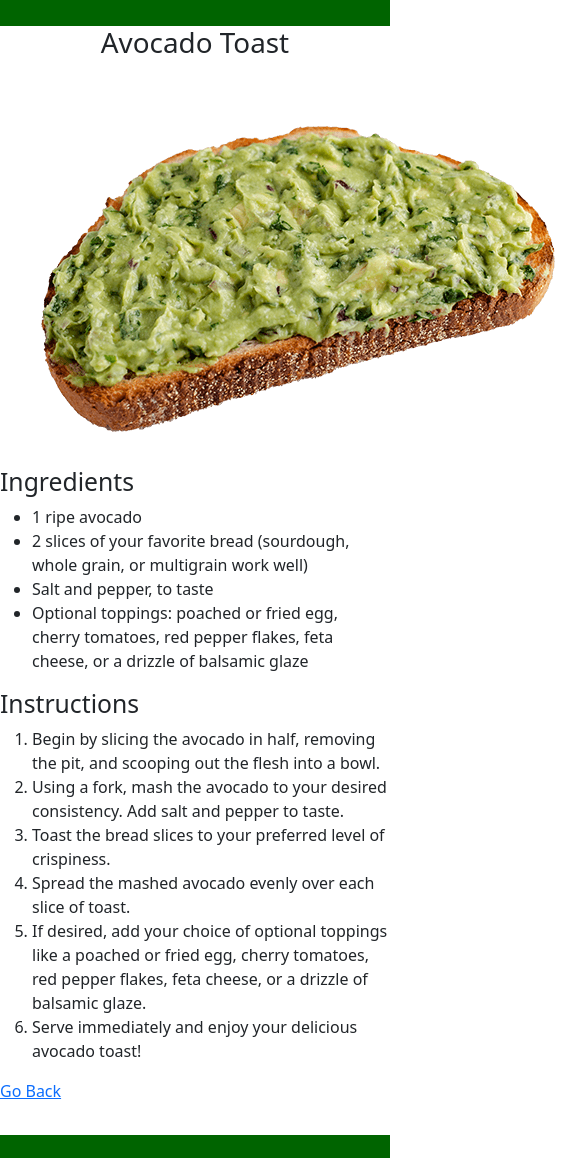
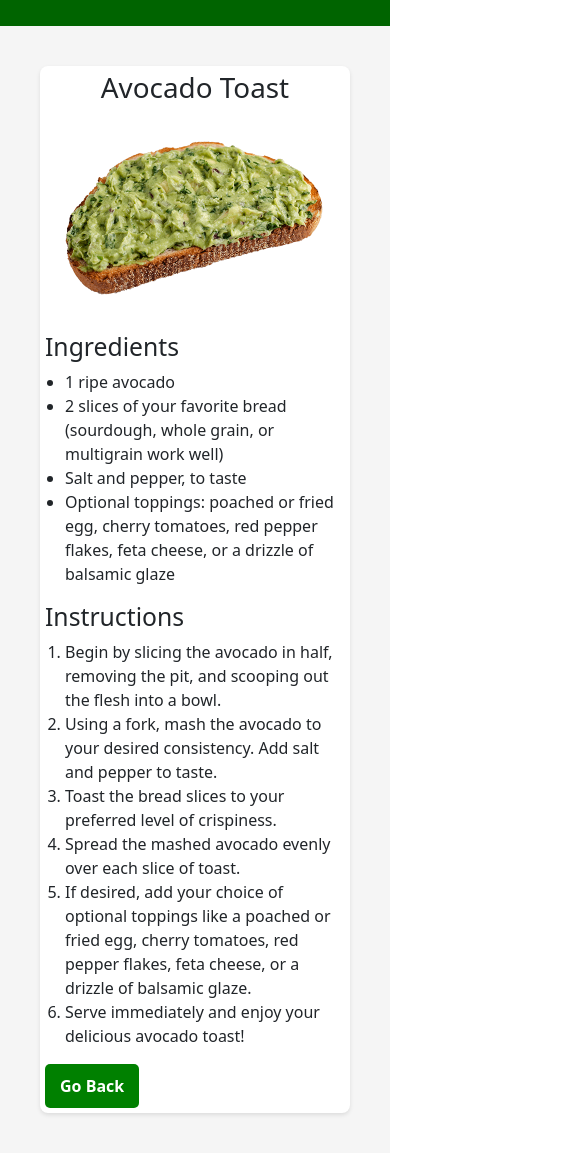
Before and after one commit to notjasonlin/cosi-103a, a React (Create React App) app in the folder avocado/: page /recipe/1 in a window 390 px wide. Shown: the part 314-1472 px from the top of the page, 585 px wide, since content can reach past the window. Built offline with nearby package versions, Linux system fonts and the light colour scheme.

Commit message:
Added CSS for each individual recipe page

```diff
--- a/avocado/src/card.js
+++ b/avocado/src/card.js
@@ -1,13 +1,18 @@
 import React from "react";
-import Card from "react-bootstrap/Card";
-import recipesData from "./data/recipeData";
+import { Card, Button } from "react-bootstrap";
 import { Link } from "react-router-dom";
+import recipesData from "./recipeData";
 
 function RecipeCard({ recipeId }) {
 	const recipeData = recipesData.find((recipe) => recipe.id === recipeId);
+
+	if (!recipeData) {
+		return <div>Recipe not found!</div>;
+	}
+
 	return (
 		<Card
-			text={"light"}
+			text="light"
 			border="success"
 			style={{
 				backgroundColor: "#272727",
@@ -28,13 +33,15 @@ function RecipeCard({ recipeId }) {
 					height: "20vw",
 					objectFit: "cover",
 					padding: "1rem",
-					borderRadius: "2rem 2rem 2rem 2rem",
+					borderRadius: "2rem",
 				}}
 			/>
 			<Card.Body>
 				<Card.Title>{recipeData.name}</Card.Title>
 				<Card.Text>{recipeData.description}</Card.Text>
-				<Link to={`/recipe/${recipeData.id}`}>Go To Recipe!</Link>
+				<Link to={`/recipe/${recipeData.id}`} style={{ textDecoration: 'none' }}>
+					<Button variant="success" style={{ borderRadius: '2rem' }}>Go To Recipe!</Button>
+				</Link>
 			</Card.Body>
 		</Card>
 	);
--- a/avocado/src/container.js
+++ b/avocado/src/container.js
@@ -1,7 +1,6 @@
 import Container from "react-bootstrap/Container";
 import Row from "react-bootstrap/Row";
-import Col from "react-bootstrap/Col";
-import recipesData from "./data/recipeData";
+import recipesData from "./recipeData";
 
 import RecipeCard from "./card";
 
--- /dev/null
+++ b/avocado/src/recipe.css
@@ -0,0 +1,108 @@
+/* General styles for the recipe list */
+.recipe-list {
+    display: flex;
+    justify-content: center;
+    padding: 20px;
+    background-color: #f5f5f5;
+    min-height: 60vh;
+    /* Ensure it takes at least the full height of the viewport */
+}
+
+/* Styles for individual recipe cards */
+.recipe {
+    background-color: #ffffff;
+    box-shadow: 0 2px 4px rgba(0, 0, 0, 0.1);
+    border-radius: 8px;
+    display: flex;
+    /* Use flexbox to lay out children horizontally */
+    align-items: center;
+    /* Align children vertically */
+    padding: 5px;
+    max-width: 100%;
+    /* Ensure it does not overflow the screen width */
+    margin: 20px;
+    overflow: hidden;
+    /* Hide overflow to maintain border-radius */
+}
+
+/* Recipe image styles */
+.recipe img {
+    max-width: 200px;
+    /* Set a max-width for the image */
+    height: auto;
+    border-radius: 8px;
+    margin-right: 20px;
+    /* Add margin between image and content */
+}
+
+/* Recipe content styles */
+.recipe-content {
+    display: flex;
+    flex-direction: column;
+    /* Lay out content vertically */
+    align-items: flex-start;
+    /* Align content to the start of the flex container */
+}
+
+/* Ingredient list styles */
+.ingredients,
+.instructions {
+    margin-right: 20px;
+    /* Add space between the ingredients and instructions */
+}
+
+/* List styles */
+.ingredients ul,
+.instructions ol {
+    padding-left: 20px;
+    /* Add padding inside the list */
+}
+
+/* Back link styles */
+.recipe a {
+    background-color: green;
+    color: #ffffff;
+    padding: 10px 15px;
+    border-radius: 5px;
+    text-decoration: none;
+    font-weight: bold;
+    transition: background-color 0.3s;
+    margin-top: auto;
+    /* Push the button to the bottom of the card */
+    align-self: flex-start;
+    /* Align button to the start of the flex container */
+}
+
+.recipe a:hover {
+    background-color: #0056b3;
+}
+
+/* Responsive design for smaller screens */
+@media (max-width: 1024px) {
+    .recipe {
+        flex-direction: column;
+        /* Stack elements vertically on smaller screens */
+        align-items: center;
+        /* Center align items for better appearance */
+    }
+
+    .recipe img {
+        max-width: 100%;
+        /* Allow image to fill the card width */
+        margin-right: 0;
+        /* Remove margin between image and content */
+        margin-bottom: 20px;
+        /* Add space below the image */
+    }
+
+    .recipe-content {
+        width: 100%;
+        /* Allow content to fill the width of the card */
+    }
+
+    .ingredients,
+    .instructions {
+        margin-right: 0;
+        /* Remove margin between the ingredients and instructions */
+    }
+}
--- a/avocado/src/data/recipeData.js
+++ b/avocado/src/recipeData.js
@@ -1,3 +1,5 @@
+import './recipe.css';
+
 const recipesData = [
 	{
 		id: 1,
--- a/avocado/src/recipes.js
+++ b/avocado/src/recipes.js
@@ -1,7 +1,8 @@
 import React from "react";
 import { Link } from "react-router-dom";
-import recipesData from "./data/recipeData.js";
+import recipesData from "./recipeData.js";
 import "./dropDown.css";
+import "./recipe.css";
 
 const RecipeList = ({ recipeId }) => {
   // Convert recipeId to an integer
```
